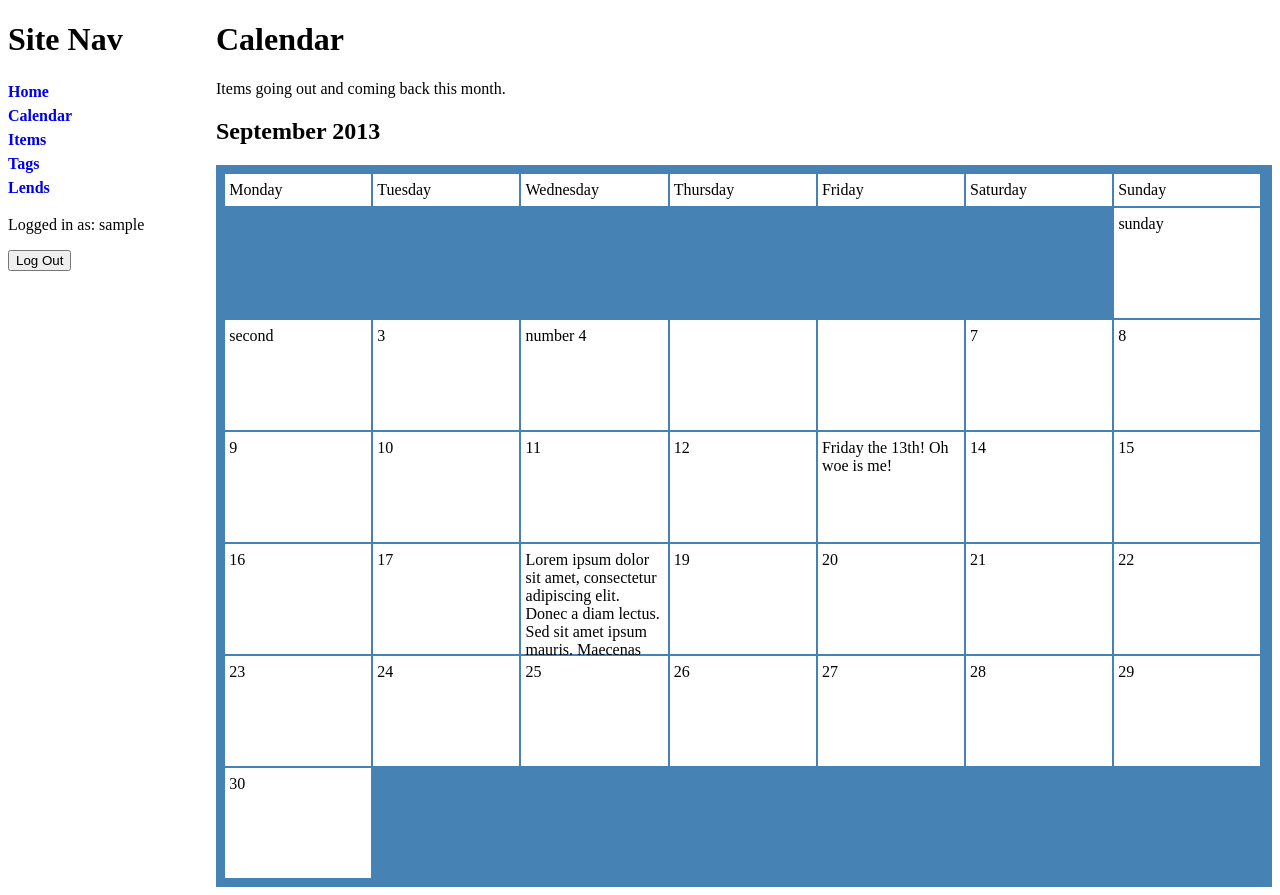
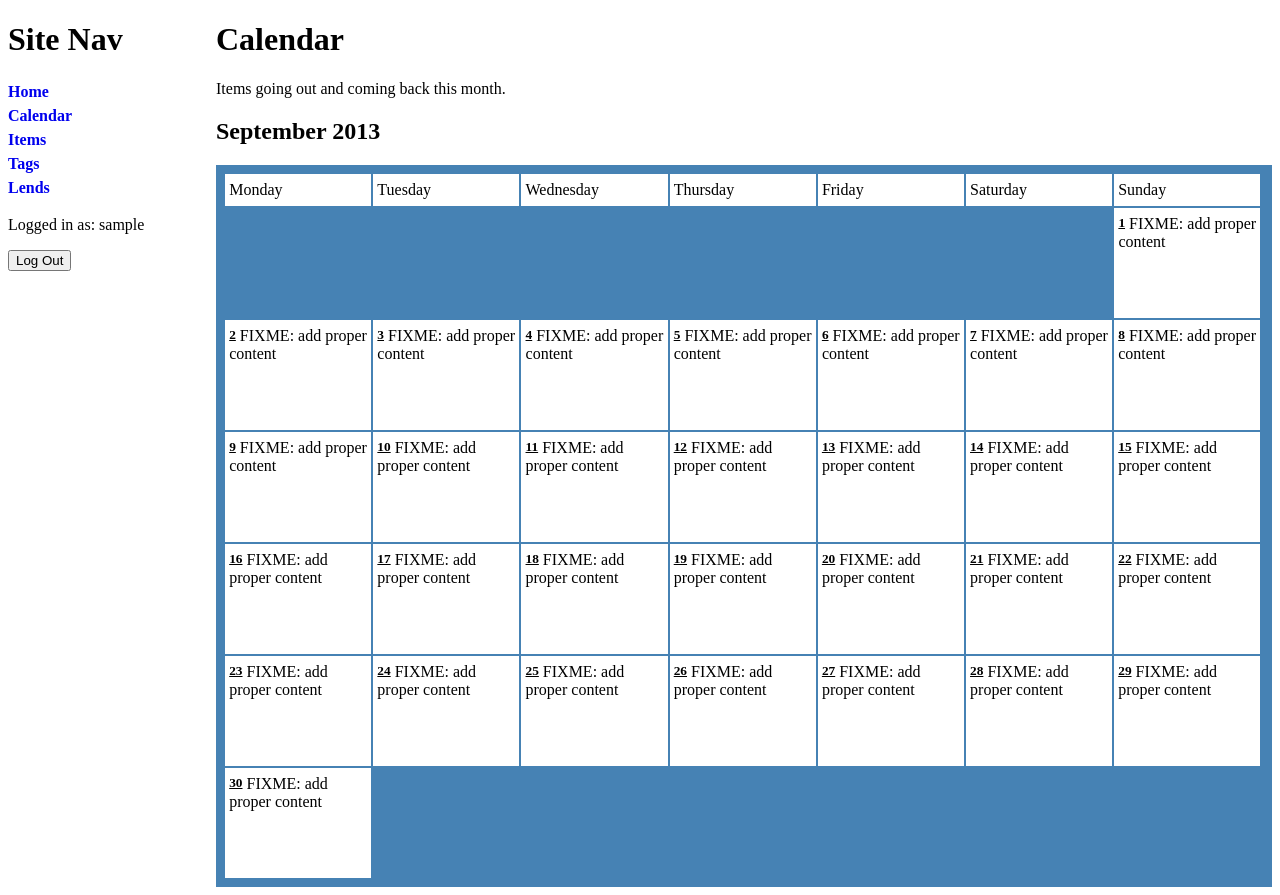
Before and after one commit to Ichimonji10/elts, a Django app: page /elts/calendar/ in a window 1280 px wide. Run offline with Django 3.2, Linux system fonts and the light colour scheme; the visitor is signed in with stand-in values (Sample User, id 1).

Commit message:
Significantly flesh out the `/calendar` URI.
Populate the calendar with the correct number of day cells for the month being
shown. Place the day number in the upper corner of each day cell and style it
appropriately. Give each day cell a class such as "mon" or "tue", ensuring that
the CSS rules which push the cells into the correct columns can take effect.
Make those CSS rules more robust: multiple cells can be given a class such as
"mon" or "tue" without adverse effect.

Add a CSS rule which applies a "clearfix" to any element with the class
`floatcontainer`. (see http://csscreator.com/attributes/containedfloat.php)
Apply class `floatcontainer` to the second `<ol class='calendar'>`, and remove
the `<div style='clear:both;' />` from the same `<ol>`. This allows the
`/calendar` URI to validate as proper HTML5.

Remove template tag `day_names`, as it promotes a too-large
infrastructure-to-work ratio. Day names are now generated directly within
`elts.views.calendar` and passed to the `elts/calendar.html` template.

Rename variables in `elts.templatetags.calendar_tools` to make them more
distinct from module names. Create template tag `day_name_abbrev` to generate
class names for each cell in the calendar. Also create template tag `month_days`
to assist in generating numbers foe each cell in the calendar. (perhaps it
should be renamed to `day_numbers`?)

```diff
--- a/code/elts/static/elts/base.css
+++ b/code/elts/static/elts/base.css
@@ -45,3 +45,18 @@ td {
 tr:hover td {
     background-color: #E6F2F7;
 }
+
+/* The famous and essential clearfix, used to make a block wrap floated content.
+ * See more here: http://csscreator.com/attributes/containedfloat.php
+ */
+.floatcontainer:after {
+    /* Create some "block" content, */
+    content: '.';
+    display: block;
+    /* make it invisible */
+    height: 0;
+    font-size: 0;
+    visibility: hidden;
+    /* and force `.floatcontainer` to expand and contain it. */
+    clear: both;
+}
--- a/code/elts/static/elts/calendar.css
+++ b/code/elts/static/elts/calendar.css
@@ -43,18 +43,24 @@ ol.calendar + ol.calendar li {
  *
  *     li.margin-left = li.width * (li.index - 1)
  *
- * Only the first cell in a calendar should be given the class "monday",
- * "tuesday", etc. If you apply these classes to multiple cells, multiple cells
- * will be pushed over. This is probably not what you want. If following this
- * rule becomes problematic, the :first-child pseudo-class may come in handy.
+ * Only the first cell in a calendar is pushed over, even if multiple cells are
+ * given a class of "mon", "tue", etc.
  */
-ol.calendar li.monday    {margin-left: 0;}
-ol.calendar li.tuesday   {margin-left: 14.25%;}
-ol.calendar li.wednesday {margin-left: 28.5%;}
-ol.calendar li.thursday  {margin-left: 42.75%;}
-ol.calendar li.friday    {margin-left: 57%;}
-ol.calendar li.saturday  {margin-left: 71.25%;}
-ol.calendar li.sunday    {margin-left: 85.5%;}
+ol.calendar li.mon:first-child {margin-left: 0;}
+ol.calendar li.tue:first-child {margin-left: 14.25%;}
+ol.calendar li.wed:first-child {margin-left: 28.5%;}
+ol.calendar li.thu:first-child {margin-left: 42.75%;}
+ol.calendar li.fri:first-child {margin-left: 57%;}
+ol.calendar li.sat:first-child {margin-left: 71.25%;}
+ol.calendar li.sun:first-child {margin-left: 85.5%;}
+
+/* Make the day number in each calendar cell stand out. */
+span.day_number {
+    font-weight: bold;
+    font-size: smaller;
+    vertical-align: top;
+    text-decoration: underline;
+}
 
 /* Make the calendar contain all calendar elements. (elements are floats) */
 ol.calendar div.clear {clear: both;}
--- a/code/elts/templates/elts/calendar.html
+++ b/code/elts/templates/elts/calendar.html
@@ -14,45 +14,16 @@
     <p>Items going out and coming back this month.</p>
     <h2>{{ today | month_and_year }}</h2>
     <ol class='calendar'>
-        {% for day_name in calendar|day_names %}
+        {% for day_name in day_names %}
             <li>{{ day_name }}</li>
         {% endfor %}
     </ol>
-    <ol class='calendar'>
-        <li class='sunday'>sunday</li>
-        <li>second</li>
-        <li>3</li>
-        <li>number 4</li>
-        <li></li>
-        <li></li>
-        <li>7</li>
-        <li>8</li>
-        <li>9</li>
-        <li>10</li>
-        <li>11</li>
-        <li>12</li>
-        <li>Friday the 13th! Oh woe is me!</li>
-        <li>14</li>
-        <li>15</li>
-        <li>16</li>
-        <li>17</li>
-        <li>Lorem ipsum dolor sit amet, consectetur adipiscing
-        elit. Donec a diam lectus. Sed sit amet ipsum mauris. Maecenas congue
-        ligula ac quam viverra nec consectetur ante hendrerit. Donec et mollis
-        dolor. Praesent et diam eget libero egestas mattis sit amet vitae augue.
-        Nam tincidunt congue enim, ut porta lorem lacinia consectetur</li>
-        <li>19</li>
-        <li>20</li>
-        <li>21</li>
-        <li>22</li>
-        <li>23</li>
-        <li>24</li>
-        <li>25</li>
-        <li>26</li>
-        <li>27</li>
-        <li>28</li>
-        <li>29</li>
-        <li>30</li>
-        <div class='clear'></div>
+    <ol class='calendar floatcontainer'>
+        {% for day in today|month_days %}
+            <li class='{{ day|day_name_abbrev|lower }}'>
+                <span class='day_number'>{{ day.day }}</span>
+                FIXME: add proper content
+            </li>
+        {% endfor %}
     </ol>
 {% endblock %}
--- a/code/elts/templatetags/calendar_tools.py
+++ b/code/elts/templatetags/calendar_tools.py
@@ -1,39 +1,66 @@
 """Tools for displaying information in a calendar."""
 from django.template import Library
-import calendar
+import datetime
 
 # Functions decorated with @register.filter can be used as filters.
 register = Library() # pylint: disable=C0103
 
 @register.filter
-def month_and_year(date):
+def month_and_year(date_):
     """Return a string stating the month and year.
 
-    ``date`` is a ``datetime.date`` object.
+    ``date_`` is a ``datetime.date`` object.
 
     >>> from datetime import date
-    >>> month_and_year(date(2013, 01, 01))
+    >>> month_and_year(date(2013, 1, 1))
     'January 2013'
 
     """
-    return date.strftime("%B %Y")
+    return date_.strftime("%B %Y")
 
 @register.filter
-def day_names(_calendar):
-    # pylint: disable=C0301
-    """Return an array of day names.
+def day_name_abbrev(date_):
+    """Return the abbreviated day name of ``date_``.
 
-    ``_calendar`` is a ``calendar.Calendar`` object.
+    ``date_`` is a ``datetime.date`` object.
 
-    >>> import calendar
-    >>> day_names(calendar.Calendar(0))
-    ['Monday', 'Tuesday', 'Wednesday', 'Thursday', 'Friday', 'Saturday', 'Sunday']
-    >>> day_names(calendar.Calendar(1))
-    ['Tuesday', 'Wednesday', 'Thursday', 'Friday', 'Saturday', 'Sunday', 'Monday']
+    >>> from datetime import date
+    >>> for i in range(1, 10):
+    ...     day_name_abbrev(date(2013, 1, i))
+    ...
+    'Tue'
+    'Wed'
+    'Thu'
+    'Fri'
+    'Sat'
+    'Sun'
+    'Mon'
+    'Tue'
+    'Wed'
 
     """
-    return [
-        calendar.day_name[day_number]
-        for day_number
-        in _calendar.iterweekdays()
-    ]
+    return date_.strftime('%a')
+
+@register.filter
+def month_days(date_):
+    """Return an iterator for whichever month ``date_`` resides in.
+
+    ``date_`` is a ``datetime.date`` object.
+
+    One ``datetime.date`` object is yielded for each day of the month,
+    regardless of when ``date_`` occurs within that month.
+
+    >>> from datetime import date
+    >>> sum(1 for _ in month_days(date(2013, 1, 1)))
+    31
+    >>> sum(1 for _ in month_days(date(2013, 1, 20)))
+    31
+    >>> sum(1 for _ in month_days(date(2013, 2, 1)))
+    28
+
+    """
+    day = datetime.date(date_.year, date_.month, 1)
+    one_day = datetime.timedelta(days = 1)
+    while(day.month == date_.month):
+        yield day
+        day += one_day
--- a/code/elts/views.py
+++ b/code/elts/views.py
@@ -43,7 +43,7 @@ from django import http
 from django.shortcuts import render
 from elts import forms
 from elts import models
-from calendar import Calendar
+from calendar import Calendar, day_name
 from datetime import date
 
 # pylint: disable=E1101
@@ -70,13 +70,18 @@ def calendar(request):
     """Handle a request for ``calendar/``."""
     def get_handler():
         """Show items going out and coming back this month."""
-        # TODO: allow users to set the starting day of the week. For an example
-        # of this, read the docstring of
-        # ``elts.templatetags.calendar_tools.day_names``.
+        # TODO: allow users to decide which day starts the week.
         return render(
             request,
             'elts/calendar.html',
-            {'today': date.today(), 'calendar': Calendar()}
+            {
+                'today': date.today(),
+                'day_names': [
+                    day_name[day_num]
+                    for day_num
+                    in Calendar().iterweekdays()
+                ]
+            }
         )
 
     return {
```
